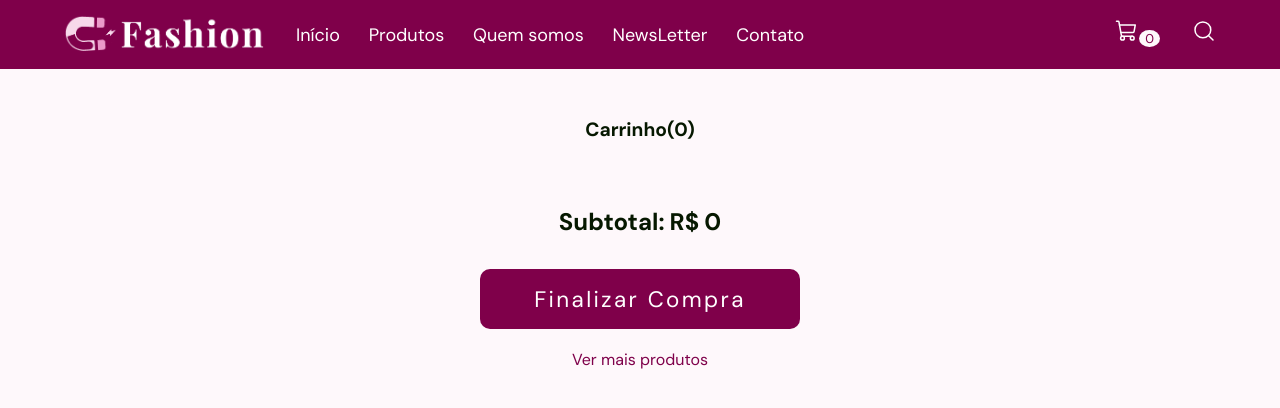
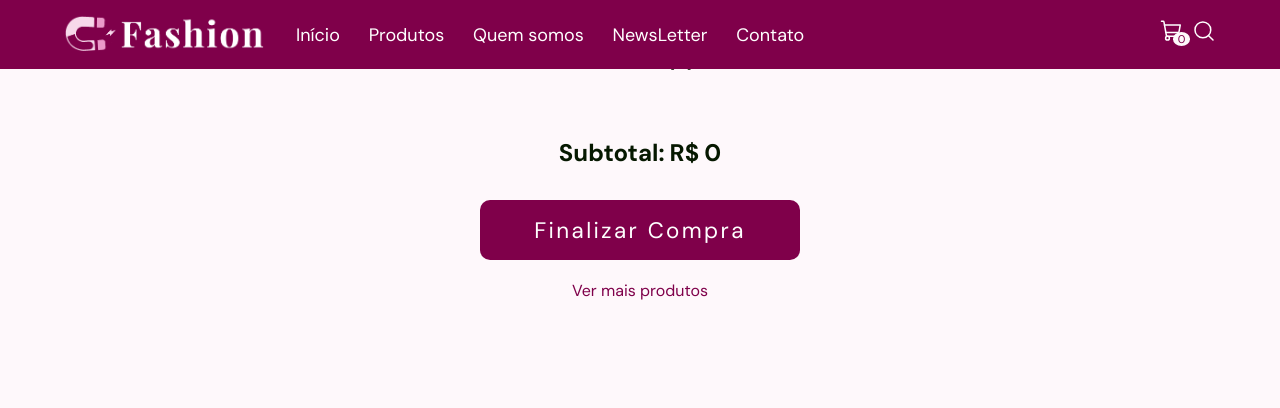
Before and after one commit to nadiellymedeiros/ImaFashion-Front-End, a React (Vite) app: page /carrinho in a window 1280 px wide. Shown: the top 408 px of the page. Built offline with nearby package versions, Linux system fonts and the light colour scheme.

Commit message:
shopping cart incon style

```diff
--- a/src/components/Header/index.jsx
+++ b/src/components/Header/index.jsx
@@ -28,10 +28,10 @@ export function Header({ setMenuIsVisible }) {
         </nav>
       </section>
 
-      <section>
+      <section className="icons">
         <Link to="carrinho">
-          <ShoppingCart className="icon" />
-          <TextLink>{cart?.length}</TextLink>
+          <ShoppingCart className="ShoppingIcon" />
+          <TextLink className="CartLength">{cart?.length}</TextLink>
         </Link>
 
         <Link to="busca">
--- a/src/components/Header/styles.js
+++ b/src/components/Header/styles.js
@@ -1,6 +1,7 @@
 import styled from 'styled-components'
 
 export const Container = styled.header`
+  position: fixed;
   width: 100vw;
   background-color: var(--pink-700);
 
@@ -10,9 +11,27 @@ export const Container = styled.header`
   justify-content: space-between;
   color: var(--white);
 
+  .icons {
+    display: flex;
+    gap: 0.5rem;
+  }
+
+  .ShoppingIcon {
+    text-decoration: none;
+    color: var(--white);
+    position: relative;
+  }
+
+  .CartLength {
+    position: absolute;
+
+    top: 2rem;
+    right: 5.6rem;
+  }
+
   .icon {
     text-decoration: none;
-    color: white;
+    color: var(--white);
   }
 
   > section {
@@ -83,8 +102,8 @@ export const Container = styled.header`
 export const TextLink = styled.span`
   color: var(--pink-700);
   text-decoration: none;
-  font-size: 0.8rem;
+  font-size: 0.7rem;
   background: var(--pink-100);
-  padding-inline: 6px;
+  padding-inline: 5px;
   border-radius: 50%;
 `
--- a/src/components/Home/Home.module.css
+++ b/src/components/Home/Home.module.css
@@ -4,6 +4,7 @@
   gap: 1rem;
   width: 100vw;
   height: auto;
+  margin-top: 4rem;
 }
 
 .background {
--- a/src/components/ShoppingCart/Product.module.css
+++ b/src/components/ShoppingCart/Product.module.css
@@ -3,11 +3,13 @@
   display: flex;
   flex-direction: row;
   align-items: center;
-  justify-content: flex-start;
+  justify-content: space-around;
   padding: 0.5rem;
-  width: 70vw;
+
+  width: 90vw;
   height: 250px;
   border-radius: 0.6rem;
+  overflow: hidden;
 }
 
 .productPhotoBox {
@@ -72,14 +74,11 @@
 
 .amount {
   display: flex;
+  flex-direction: column;
   align-items: center;
   font-size: 1.4rem;
 
   gap: 0.1em;
-}
-
-.spaceQuantity {
-  width: 2.5ren;
 }
 
 .plusOrMinus {
@@ -113,3 +112,14 @@
   border-radius: 0.5rem;
   font-size: 1rem;
 }
+
+@media (min-width: 1024px) {
+  .product {
+    width: 50vw;
+  }
+
+  .amount {
+    display: flex;
+    flex-direction: row;
+  }
+}
--- a/src/styles/global.css
+++ b/src/styles/global.css
@@ -21,6 +21,7 @@
   padding: 0;
   box-sizing: border-box;
   text-decoration: none;
+  overflow-x: hidden;
 }
 
 body {
```
